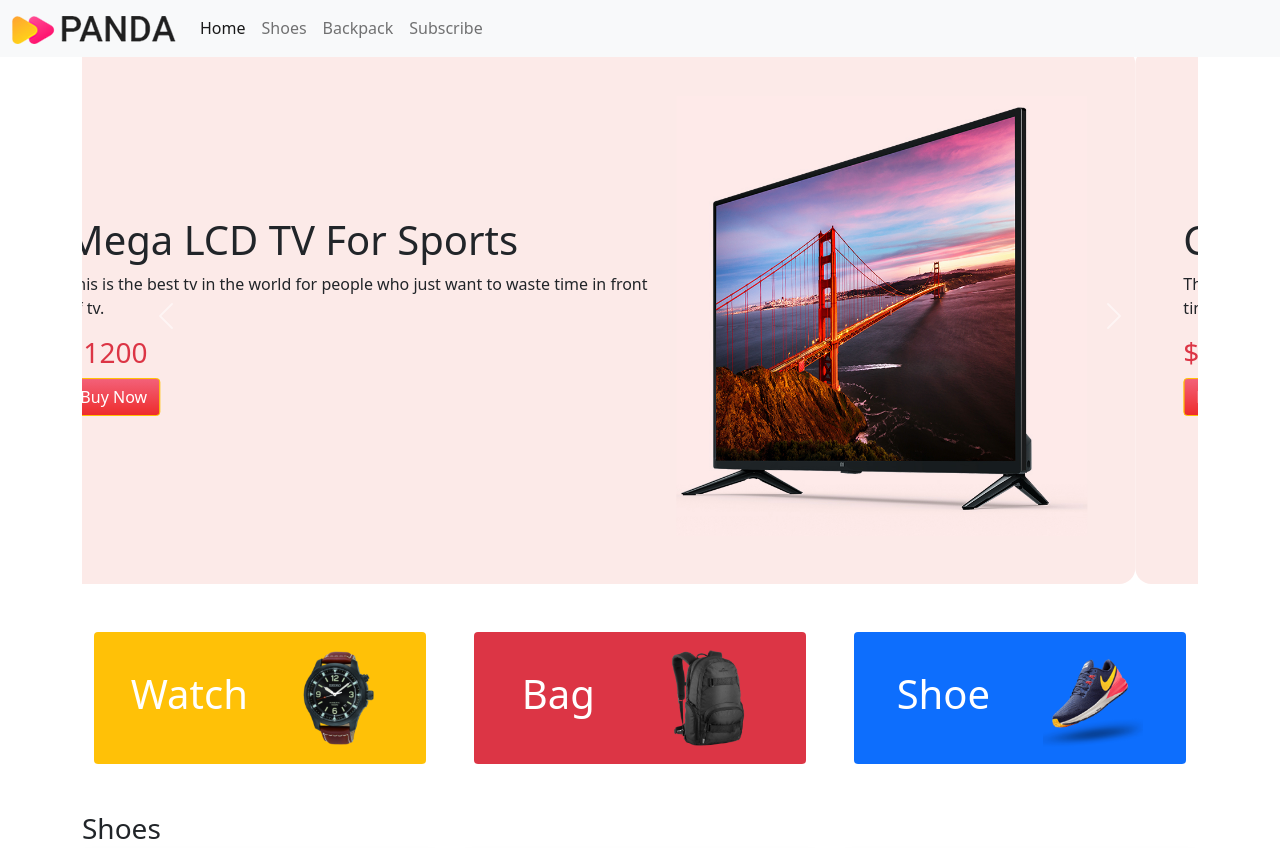
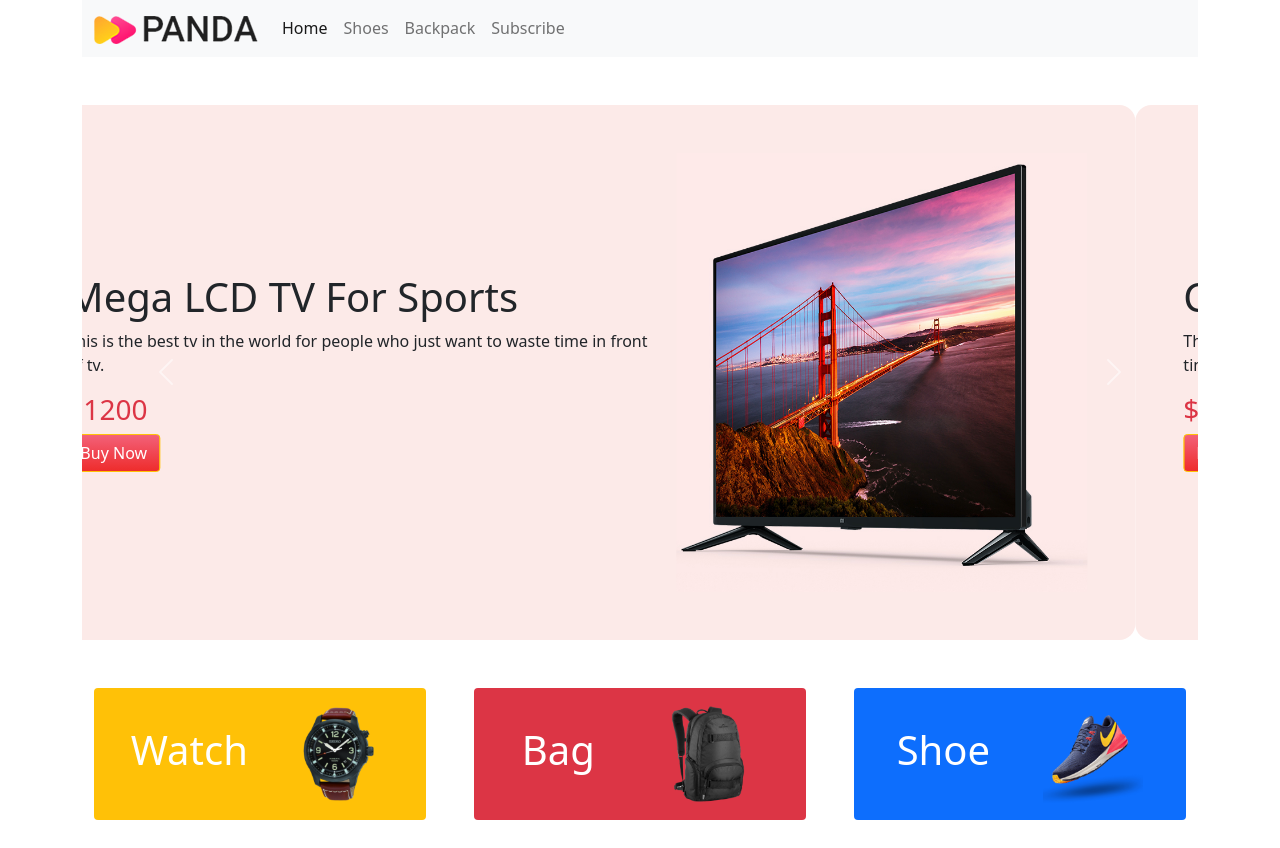
Before and after one commit to zaiedibneyousuf/panda-webport, a plain HTML site: page index.html in a window 1280 px wide. Shown: the top 848 px of the page. Drawn offline with nearby package versions, Linux system fonts and the light colour scheme; files whose address does not match are found by name.

Commit message:
add panda

```diff
--- a/index.html
+++ b/index.html
@@ -14,7 +14,7 @@
 <body>
 
     <header class="container">
-        <nav class="navbar fixed-top navbar-expand-lg navbar-light bg-light">
+        <nav class="navbar sticky-top navbar-expand-lg navbar-light bg-light">
             <div class="container-fluid">
                 <a class="navbar-brand" href="#"><img src="images/logo.png" alt=""></a>
                 <button class="navbar-toggler" type="button" data-bs-toggle="collapse" data-bs-target="#navbarNav"
```
